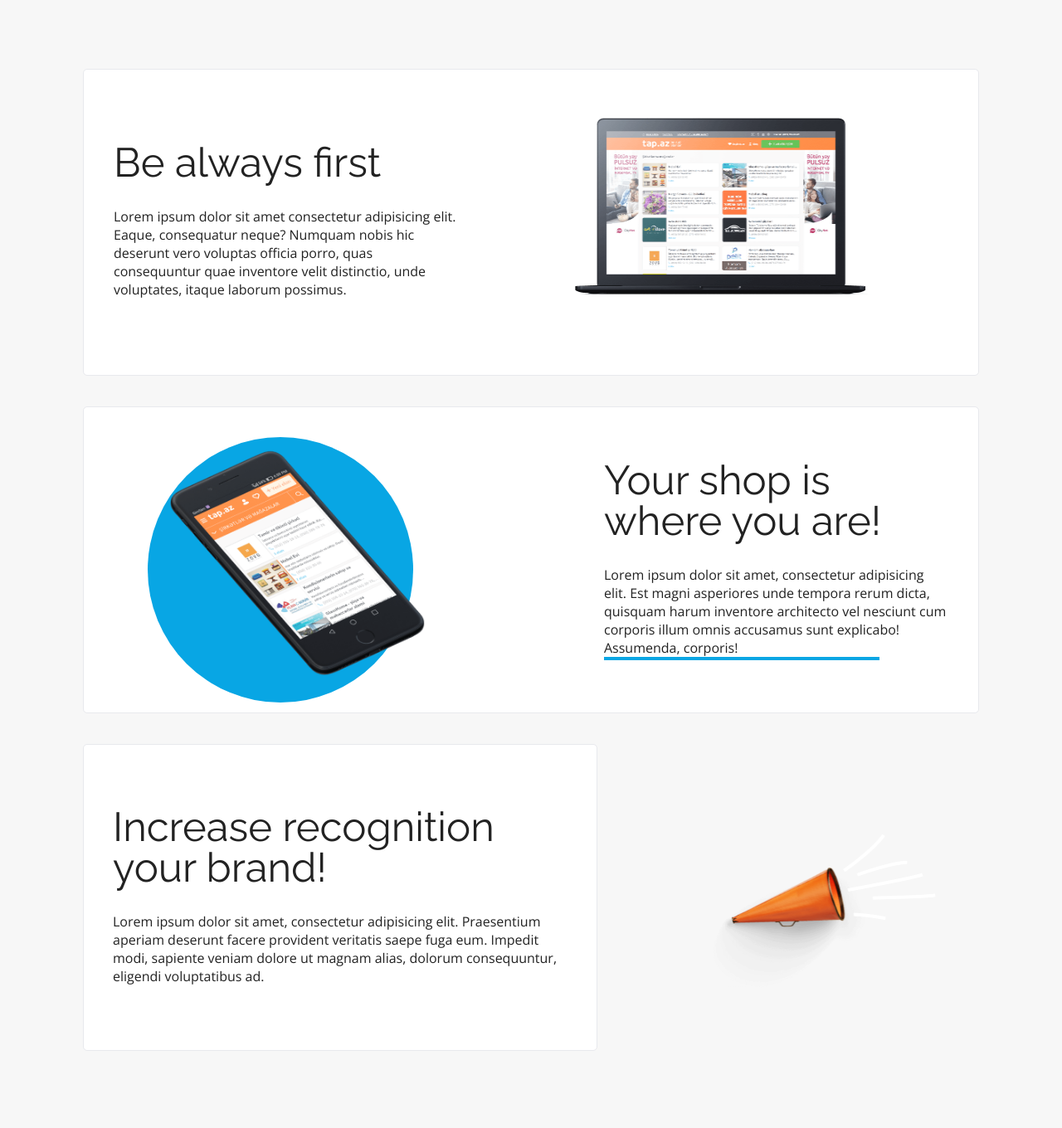
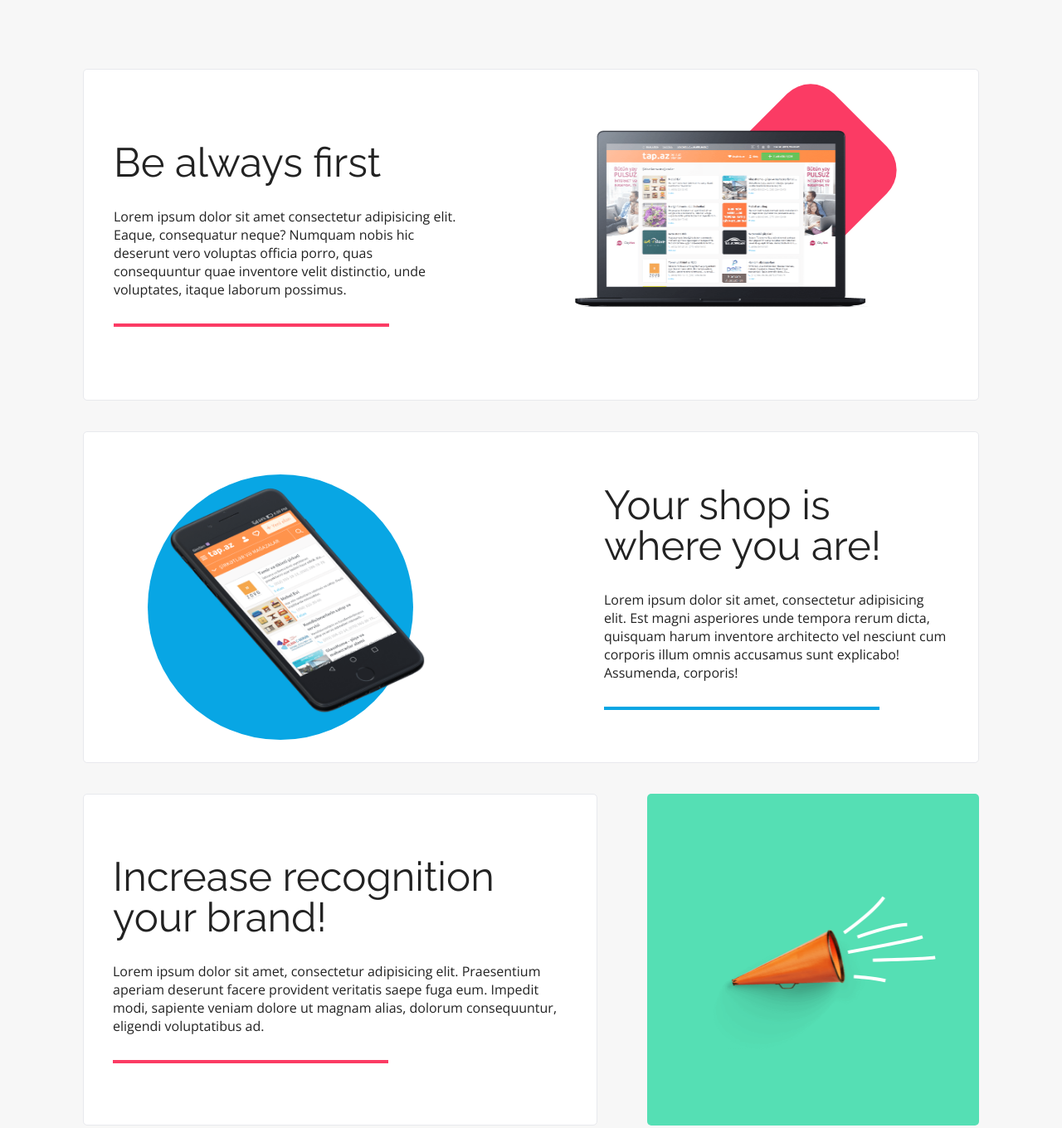
Before and after one commit to staszewska/BestShop-Project, a website built with Parcel: page index.html in a window 1280 px wide. Shown: the part 1100-2460 px from the top of the page at 83% size. Built offline with nearby package versions, Linux system fonts and the light colour scheme.

Commit message:
Height, margin and color changes

```diff
--- a/scss/elements/_benefits.scss
+++ b/scss/elements/_benefits.scss
@@ -12,7 +12,7 @@
   }
 }
 
-.container {
+.benefits__container {
   padding: 0 100px;
 
   @include mixins.tablet {
@@ -28,7 +28,7 @@
   border: 1px solid #E8E9ED;
   margin-bottom: 37px;
   border-radius: 5px;
-  height: 370px;
+  height: 400px;
 
   @include mixins.tablet {
     flex-direction: column-reverse !important;
@@ -53,12 +53,12 @@
   content: "";
   width: 332px;
   height: 4px;
-  background-color: var(--accent-color);
+  background-color: colors.$color-redish;
   display: block;
 }
 
 .benefits__description {
-  margin-top: 30px;
+  margin: 30px 0;
   line-height: 1.375rem;
 }
 
@@ -96,11 +96,11 @@
   content: "";
   width: 170px;
   height: 170px;
-  background-color: var(--accent-color);
+  background-color: colors.$color-redish;
   border-radius: 40px;
   position: absolute;
   right: 0;
-  top: -40px;
+  top: -34px;
   transform: rotate(45deg);
   display: block;
 
@@ -169,8 +169,11 @@
 
 .benefits__double {
   display: flex;
-  --accent-color: colors.$color-green;
   flex-direction: row;
+
+  @include mixins.mobile {
+    flex-direction: column;
+  }
 }
 
 .benefits__single--solo {
@@ -187,7 +190,7 @@
   display: flex;
   align-items: center;
   justify-content: center;
-  background-color: var(--accent-color);
+  background-color: colors.$color-green;
   border: none;
   margin-left: 60px;
 }
```
